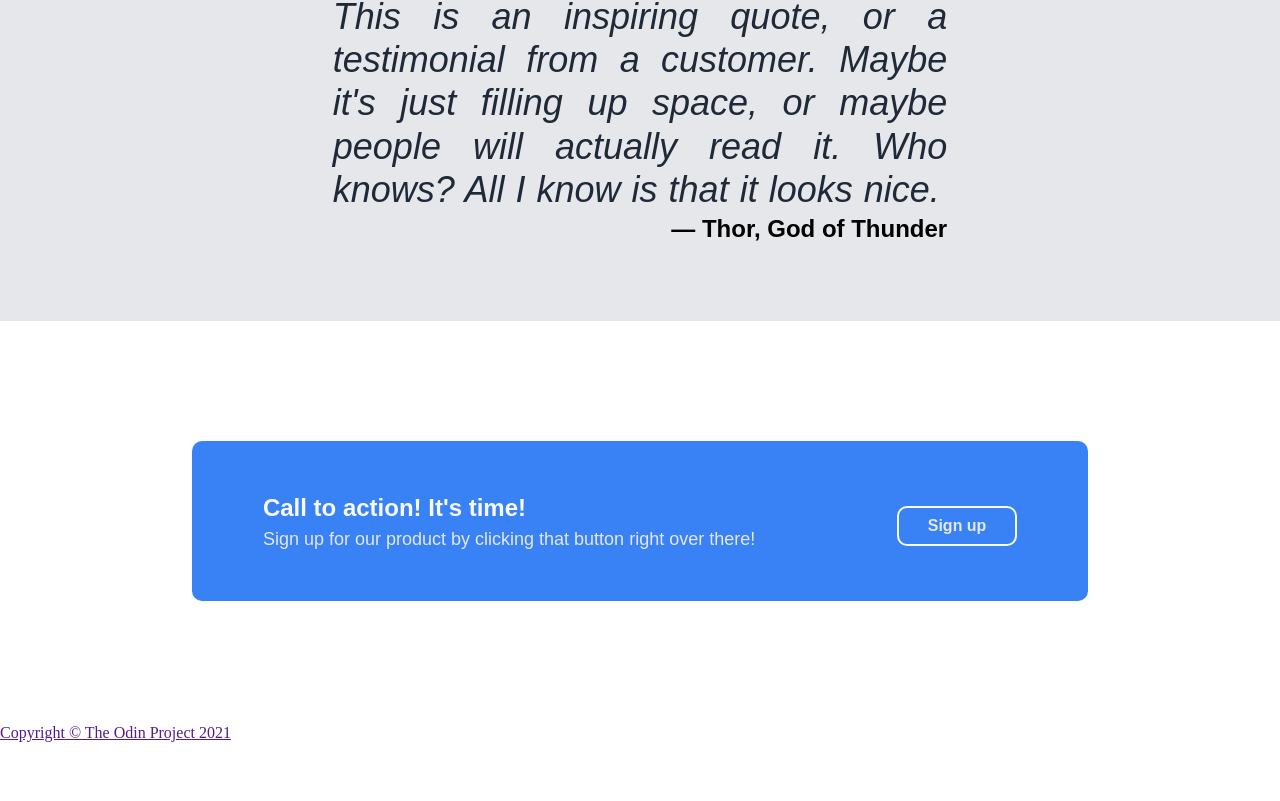
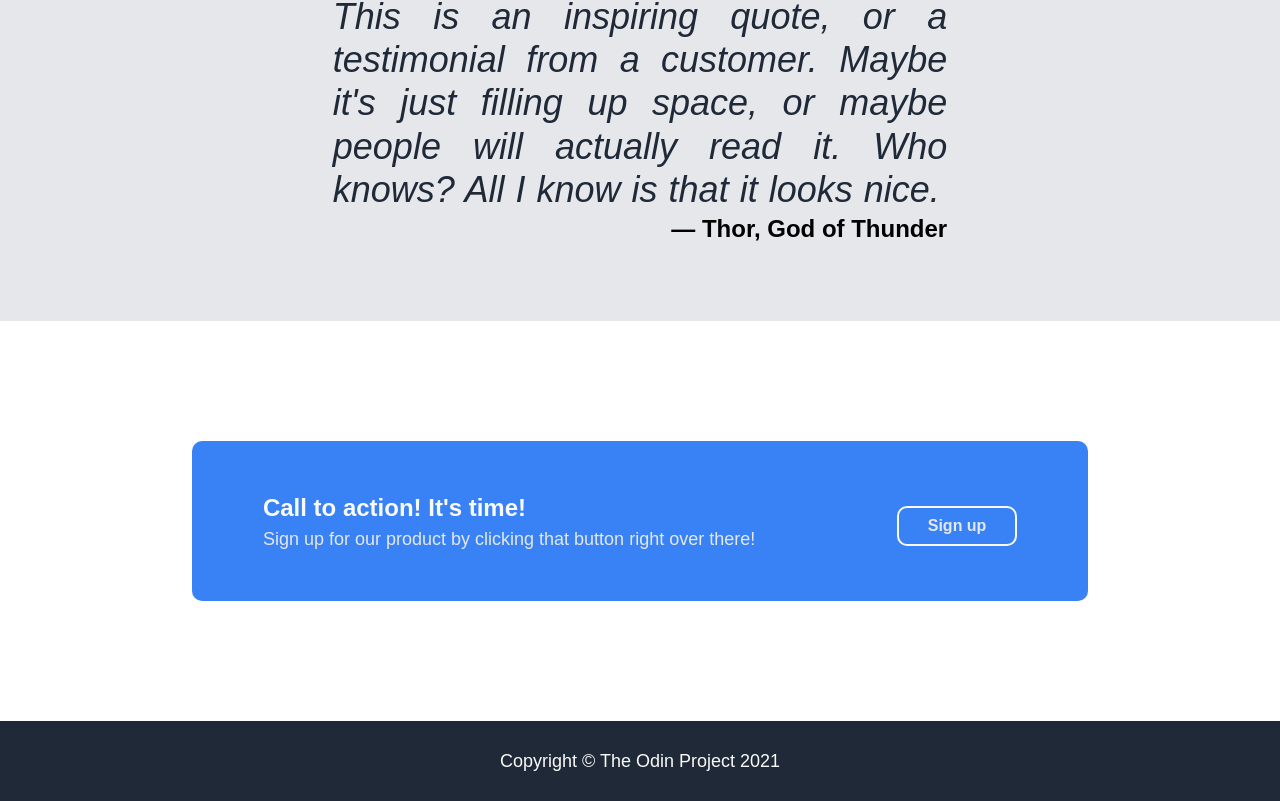
Before and after one commit to pHaniver/TOP_landing_page, a plain HTML site: page index.html in a window 1280 px wide. Shown: the part 879-1680 px from the top of the page. Before the commit the page ends 1624 px from the top, so only its background shows below. Drawn offline with Linux system fonts and the light colour scheme.

Commit message:
Footer Style Complete

```diff
--- a/CSS/style.css
+++ b/CSS/style.css
@@ -178,6 +178,12 @@ h4 {
     color:var(--text-t-color);
 }
 
+#primary-footer a{
+    font-family: var(--ff-primary);
+    font-size: var(--fs-sml);
+    color: var(--text-p-color);
+}
+
 /* hero-section start */
 #hero-section {
     background-color: var(--primary-color);
@@ -316,3 +322,18 @@ h4 {
     border-radius: 10px;
 }
 /* cta-section end */
+
+
+/* footer start */
+#primary-footer {
+    background-color:var(--primary-color);
+    height: 10vh;
+    display:flex;
+    align-items: center;
+    justify-content: center;
+}
+
+#primary-footer a {
+    text-decoration: none;
+}
+/* footer end */
--- a/index.html
+++ b/index.html
@@ -81,7 +81,7 @@
     </main>
 
     <footer>
-        <div class="primary-footer">
+        <div id="primary-footer">
             <p><a href="">Copyright &#169; The Odin Project 2021</a></p>
         </div>
     </footer>
```
